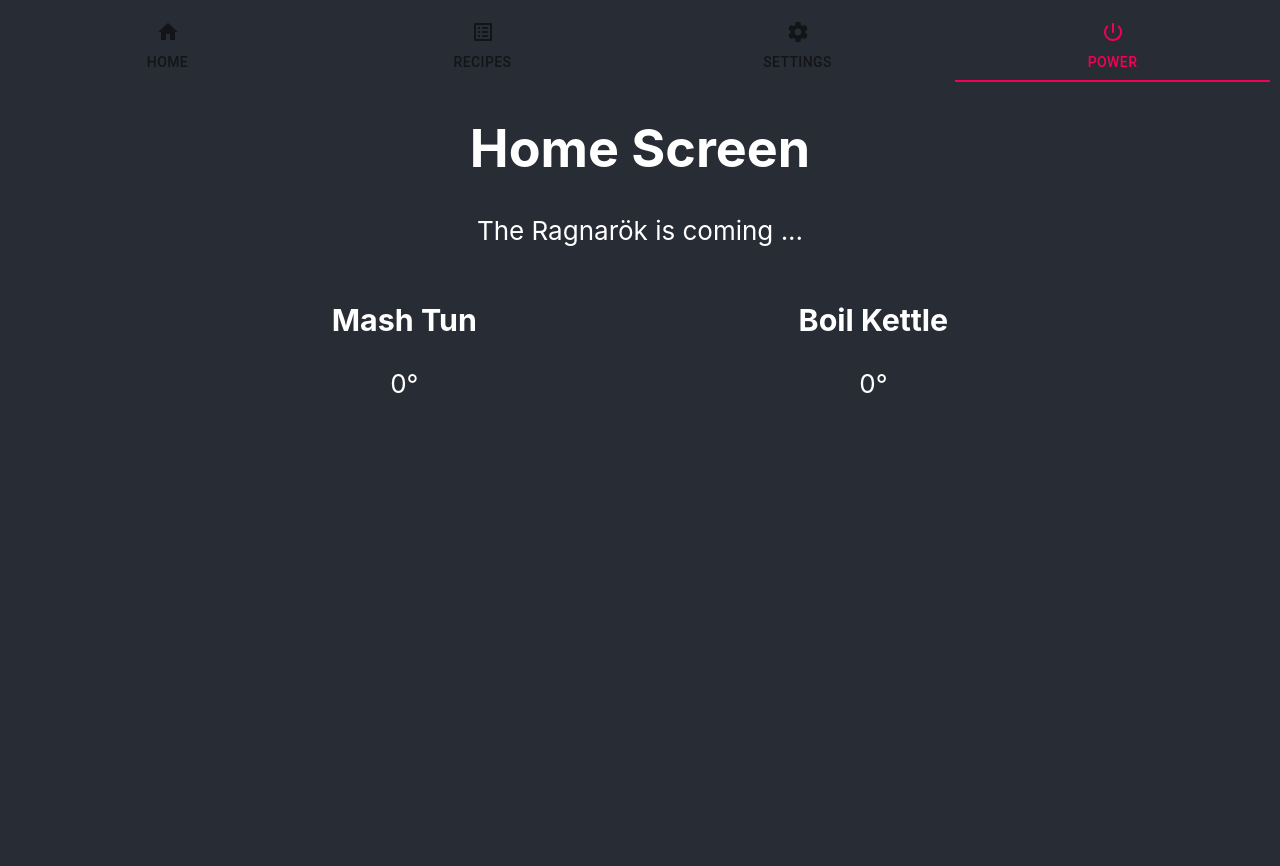
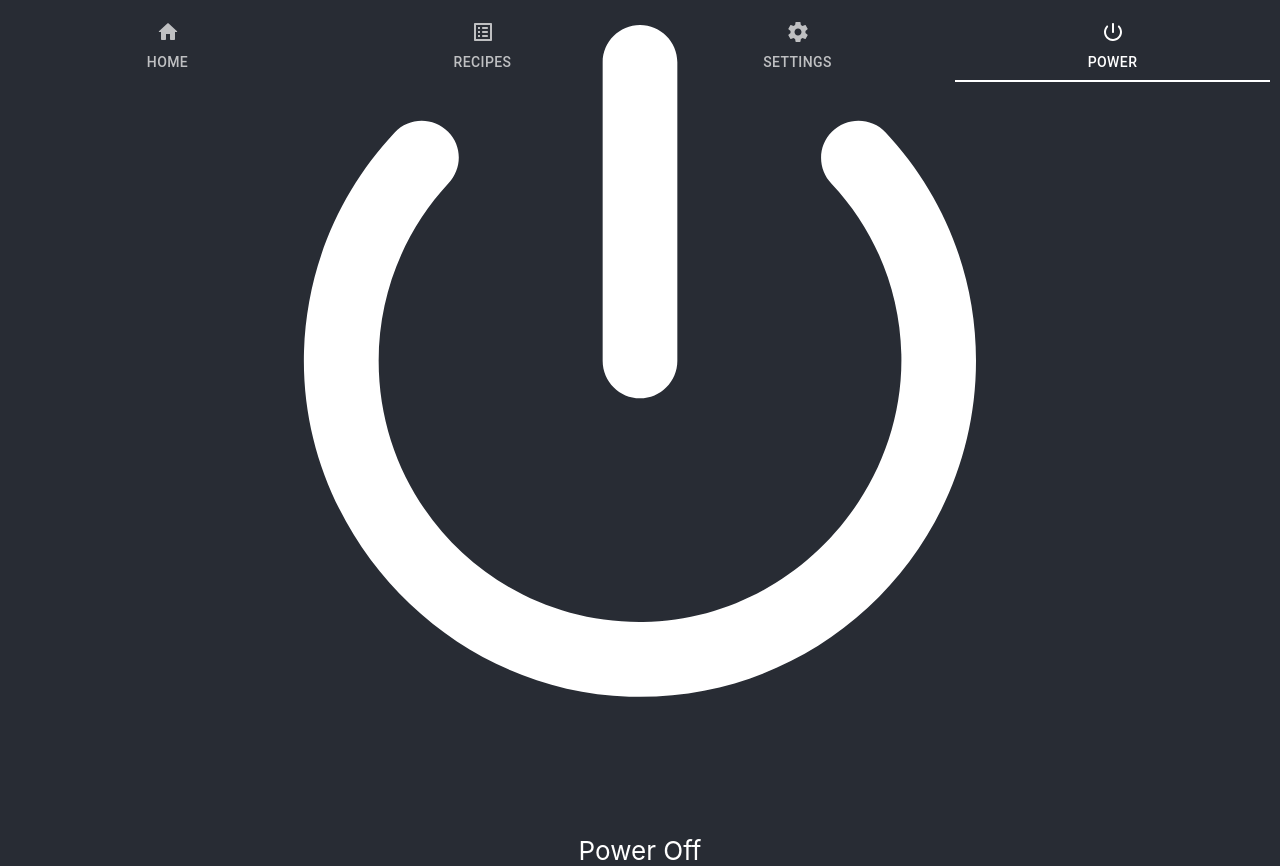
Before and after one commit to mabraidot/ragnarok, a React (Create React App) app in the folder web/app/: page /power in a window 1280 px wide. Before the commit the page ends 800 px from the top, so only its background shows below. Built offline with nearby package versions, Linux system fonts and the light colour scheme; no server answers.

Commit message:
Some styling and transition between pages

```diff
--- a/web/app/package.json
+++ b/web/app/package.json
@@ -7,6 +7,7 @@
     "@material-ui/icons": "^4.5.1",
     "axios": "^0.19.0",
     "babel-core": "^6.26.3",
+    "node-sass": "^4.13.0",
     "react": "^16.11.0",
     "react-dom": "^16.11.0",
     "react-router-dom": "^5.1.2",
--- a/web/app/src/App.css
+++ b/web/app/src/App.css
@@ -1,18 +1,22 @@
 .App {
   text-align: center;
   padding: 10px;
+  align-content: center;
 }
 
-.App-menu {
+.App-header .MuiTabs-root {
+  color: white;
+}
+.App-header .MuiTabs-indicator {
+  background-color: white;
+}
+.App-header .Mui-selected {
+  color: white;
+}
+
+.App-main {
+  display: flex;
+  height: calc(80vh);
   font-size: calc(10px + 2vmin);
   color: white;
 }
-
-.App-menu .MuiGrid-item {
-  padding: 10px;
-}
-
-.App-main {
-  font-size: calc(10px + 2vmin);
-  color: white;
-}
--- a/web/app/src/App.js
+++ b/web/app/src/App.js
@@ -26,12 +26,11 @@ function App() {
             path="/"
             render={({ location }) => (
               <Fragment>
+                <div className="App-header">
                   <Tabs
                     value={location.pathname}
                     // onChange={handleTabChange}
                     variant="fullWidth"
-                  indicatorColor="secondary"
-                  textColor="secondary"
                     aria-label="icon tabs"
                   >
                     <Tab component={Link} value="/" to="/" label="Home" icon={<HomeIcon />} aria-label="home" />
@@ -39,12 +38,13 @@ function App() {
                     <Tab component={Link} value="/settings" to="/settings" label="Settings" icon={<SettingsIcon />} aria-label="settings" />
                     <Tab component={Link} value="/power" to="/power" label="Power" icon={<PowerIcon />} aria-label="power" />
                   </Tabs>
+                </div>
                 <div className="App-main">
                   <Switch>
-                    <Route path="/" push component={Home} />
                     <Route path="/recipes" push component={Home} />
                     <Route path="/settings" push component={Settings} />
                     <Route path="/power" push component={Power} />
+                    <Route path="/" push component={Home} />
                   </Switch>
                 </div>
               </Fragment>
--- a/web/app/src/containers/Home/Home.js
+++ b/web/app/src/containers/Home/Home.js
@@ -1,6 +1,7 @@
 import React, { Component } from 'react';
 import './Home.scss';
 import Grid from '@material-ui/core/Grid';
+import Grow from '@material-ui/core/Grow';
 import TemperatureGauge from '../../components/TemperatureGauge';
 
 const BASE_URI = 'ws://localhost:8000/ws';
@@ -47,7 +48,8 @@ class Home extends Component {
   render() {
     const { MashTunTemperatureProbe, BoilKettleTemperatureProbe } = this.state;
     return(
-      <div>
+      <Grow in={true}>
+        <div className="Home">
           <h1>Home Screen</h1>
           <p>
             The Ragnarök is coming ...
@@ -57,6 +59,7 @@ class Home extends Component {
             <TemperatureGauge id='BoilKettleTemperatureGauge' title='Boil Kettle' value={BoilKettleTemperatureProbe} />
           </Grid>
         </div>
+      </Grow>
     );
   }
 }
--- a/web/app/src/containers/Home/Home.scss
+++ b/web/app/src/containers/Home/Home.scss
@@ -0,0 +1,3 @@
+.Home {
+    flex: 1 0 10%;
+}
--- a/web/app/src/containers/Power/Power.js
+++ b/web/app/src/containers/Power/Power.js
@@ -1,14 +1,32 @@
 import React, { Component } from 'react';
 import './Power.scss';
+import Grow from '@material-ui/core/Grow';
+
+import PowerIcon from '@material-ui/icons/PowerSettingsNewRounded';
 
 class Power extends Component {
 
+  constructor(props) {
+    super(props)
+    this.state = {
+      hover: false
+    }
+  }
+
+  handleClick = () => {
+    this.setState({hover: !this.state.hover})
+
+    // Logic to Turn off the machine
+  }
+
   render() {
     return(
-      <div>
-        <h1>Power</h1>
-        <p>dddddd</p>
-      </div>
+      <Grow in={true}>
+        <div className="Power-button">
+          <PowerIcon className={(this.state.hover) ? "button-hover" : "button"} onMouseDown={this.handleClick} onMouseUp={this.handleClick} />
+          <p>Power Off</p>
+        </div>
+      </Grow>
     );
   }
 }
--- a/web/app/src/containers/Power/Power.scss
+++ b/web/app/src/containers/Power/Power.scss
@@ -0,0 +1,18 @@
+.Power-button {
+    flex: 1 0 10%;
+    display: flex;
+    justify-content: center;
+    align-items: center;
+    flex-direction: column;
+}
+
+.Power-button .button {
+    font-size: 70vw;
+    color: white;
+}
+
+.Power-button .button-hover {
+    font-size: 68vw;
+    opacity: 0.7;
+    color: rgb(255, 255, 255);
+}
--- a/web/app/src/containers/Settings/Settings.js
+++ b/web/app/src/containers/Settings/Settings.js
@@ -1,16 +1,19 @@
 import React, { Component } from 'react';
 import './Settings.scss';
+import Grow from '@material-ui/core/Grow';
 
 class Settings extends Component {
 
   render() {
     return(
-      <div>
-        <h1>Settings</h1>
-        <p>
-          Settings page
-        </p>
-      </div>
+      <Grow in={true}>
+        <div className="Settings">
+          <h1>Settings</h1>
+          <p>
+            Settings page
+          </p>
+        </div>
+      </Grow>
     );
   }
 }
--- a/web/app/src/containers/Settings/Settings.scss
+++ b/web/app/src/containers/Settings/Settings.scss
@@ -0,0 +1,3 @@
+.Settings {
+    flex: 1 0 10%;
+}
```
Also changed, not shown: 1 other file (tests, documents, lock files or other folders). Lines whose indentation alone changed are shown as unchanged.
